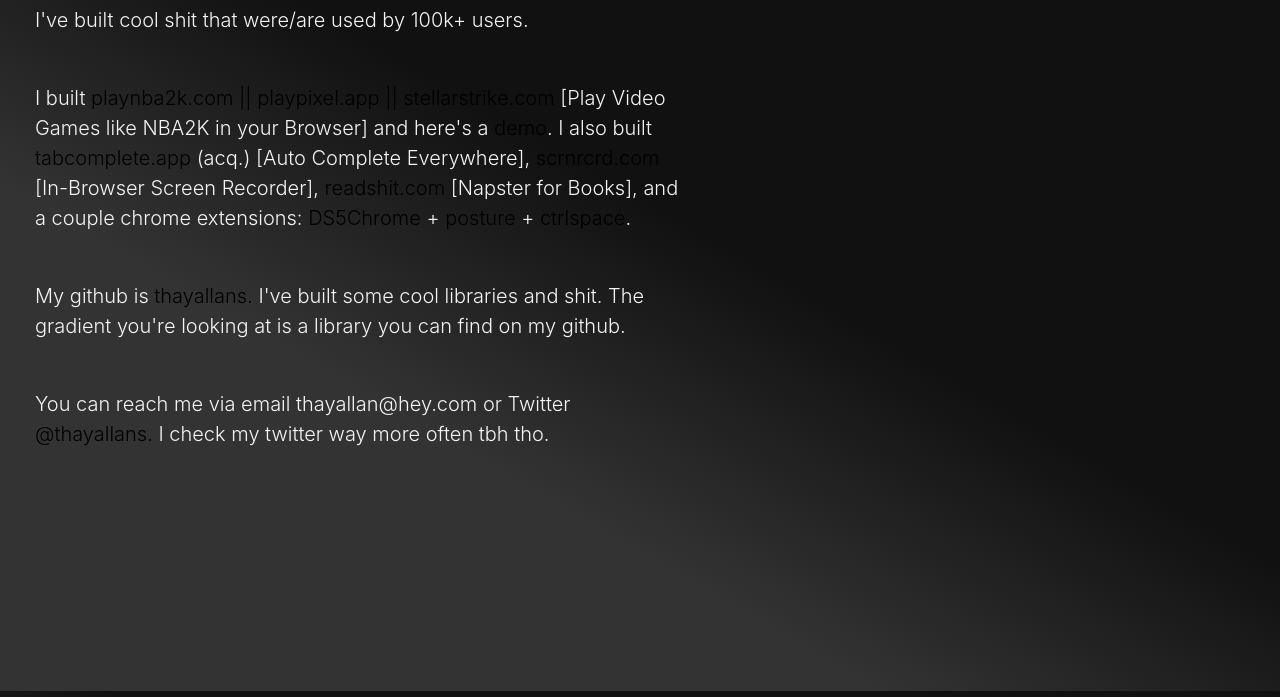
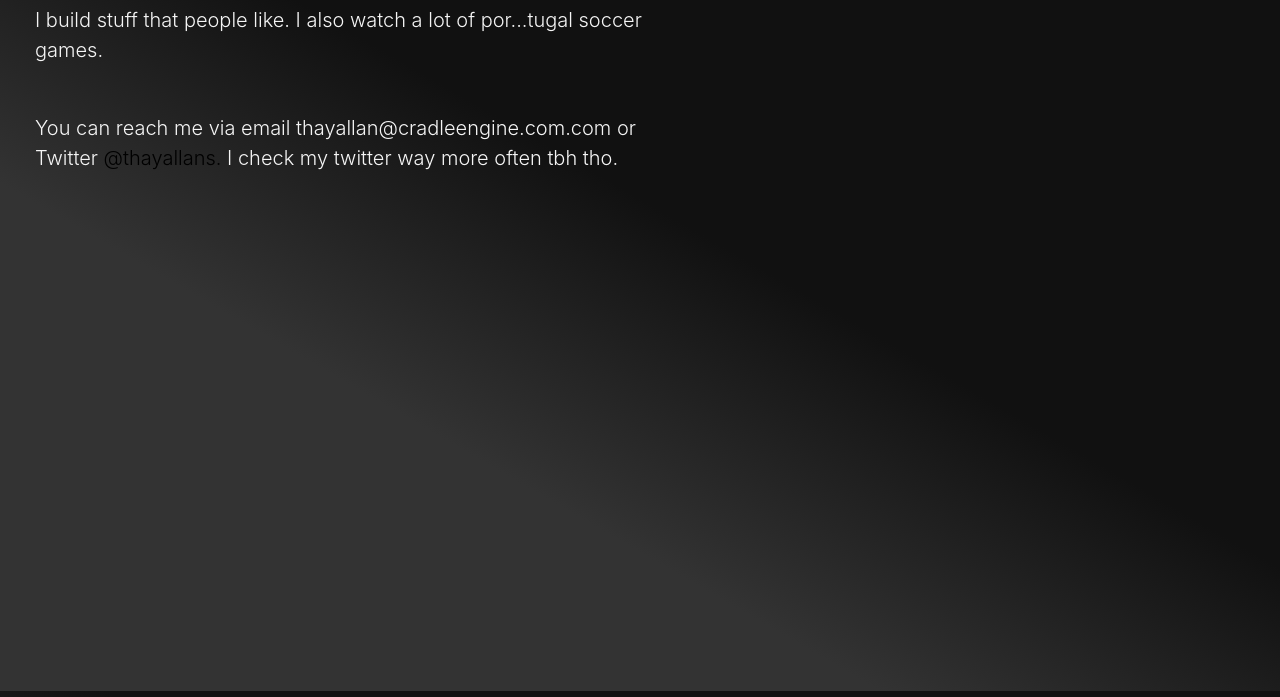
Before and after one commit to Thayallan-S/Thayallan-S.github.io, a plain HTML site: page index.html in a window 1280 px wide. Shown: the part 109-806 px from the top of the page. Drawn offline with Linux system fonts and the light colour scheme; a script that the page names is missing.

Commit message:
Update index.html

```diff
--- a/index.html
+++ b/index.html
@@ -17,22 +17,10 @@
     <main role="main" class="container">
       <h1 class="mt-5">Thayallan Srinathan</h1>
       <p class="lead regular-text">
-       I've built cool shit that were/are used by 100k+ users.
+        I build stuff that people like. I also watch a lot of por...tugal soccer games.
       </p>
       <p class="mt-5 lead regular-text">
-        I built <a href="https://playpixel.app">playnba2k.com || playpixel.app || stellarstrike.com</a> [Play Video Games like NBA2K in your Browser] and here's a <a href="https://www.loom.com/share/3030ea2eead14726b51b8ef87cfc637d" >demo</a>.
-        I also built <a href="https://hellowoofy.com">tabcomplete.app</a> (acq.) [Auto Complete Everywhere],
-        <a href="https://scrnrcrd.com">scrnrcrd.com</a> [In-Browser Screen Recorder],
-        <a href="https://readshit.com">readshit.com</a> [Napster for Books], and a couple chrome extensions:
-        <a href="https://github.com/thayallans/ds5chrome">DS5Chrome</a> +
-        <a href="https://github.com/thayallans/posture">posture</a> +
-        <a href="https://chrome.google.com/webstore/detail/ctrlspace/jplkbadbcgeblhkiamcdapkomgjjhmkc">ctrlspace</a>.
-      </p>
-      <p class="mt-5 lead regular-text">
-        My github is <a href="https://github.com/thayallans">thayallans.</a> I've built some cool libraries and shit. The gradient you're looking at is a library you can find on my github.
-      </p>
-      <p class="mt-5 lead regular-text">
-        You can reach me via email thayallan@hey.com or Twitter <a href="https://twitter.com/thayallans">@thayallans.</a> I check my twitter way more often tbh tho.
+        You can reach me via email thayallan@cradleengine.com.com or Twitter <a href="https://twitter.com/thayallans">@thayallans.</a> I check my twitter way more often tbh tho.
       </p>
       <script>
         var gradient = new Gradient();
```
